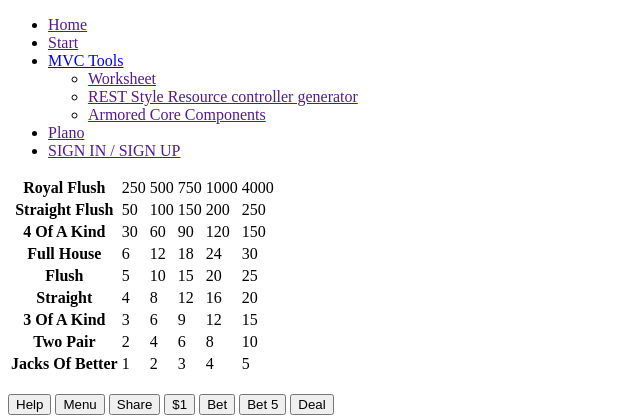
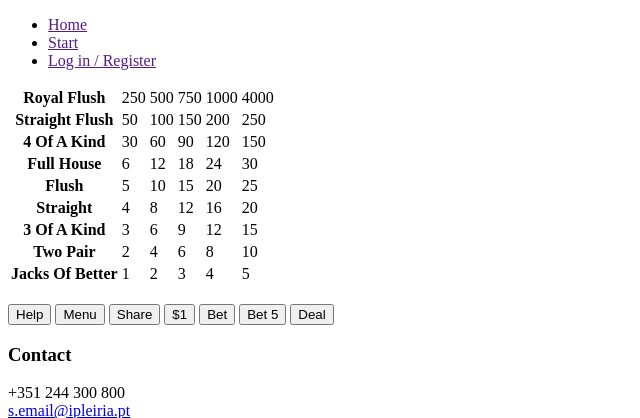
Before and after one commit to gsousa-dev/video-poker, a PHP site: the page made by webapp/view/game/index.phtml in a window 1280 px wide. Shown: the part 26-444 px from the top of the page, without its empty margins (0-640 px from the left). Run offline with PHP 8.4, Linux system fonts and the light colour scheme; the template is opened without the code that fills it, so the values that code supplies are empty.

Commit message:
Header Changes

```diff
--- a/webapp/view/layout/header.phtml
+++ b/webapp/view/layout/header.phtml
@@ -6,20 +6,22 @@ use ArmoredCore\WebObjects\URL;
 
 <!DOCTYPE html>
 <html lang="en">
+
 <head>
     <meta charset="utf-8">
-    <meta name="viewport"    content="width=device-width, initial-scale=1.0">
+    <meta name="viewport" content="width=device-width, initial-scale=1.0">
     <meta name="description" content="">
-    <meta name="author"      content="Silvio Priem Mendes, PhD">
 
-    <title>Weblogic MVC</title>
+    <title>Video Poker</title>
 
     <?=AssetBundler::css()?>
 
         <link rel="shortcut icon" href="<?= Asset::image('gt_favicon.png')?>">
         <link rel="stylesheet" media="screen" href="http://fonts.googleapis.com/css?family=Open+Sans:300,400,700">
         <!-- Custom styles for our site template -->
-    <link rel="stylesheet" href="<?= Asset::css('/bootstrap-theme.css')?>" media="screen" >
+        <link rel="stylesheet" href="<?= Asset::css('/bootstrap.min.css')?>" media="screen">
+        <link rel="stylesheet" href="<?= Asset::css('/bootstrap-theme.css')?>" media="screen">
+        <link rel="stylesheet" href="<?= Asset::css('/game.css')?>" media="screen">
 
         <!-- HTML5 shim and Respond.js IE8 support of HTML5 elements and media queries -->
         <!--[if lt IE 9]>
@@ -30,29 +32,27 @@ use ArmoredCore\WebObjects\URL;
 
 <body class="home">
     <!-- Fixed navbar -->
-<div class="navbar navbar-inverse navbar-fixed-top headroom" >
+    <div class="navbar navbar-inverse navbar-fixed-top headroom">
         <div class="container">
             <div class="navbar-header">
                 <!-- Button for smallest screens -->
-            <button type="button" class="navbar-toggle" data-toggle="collapse" data-target=".navbar-collapse"><span class="icon-bar"></span> <span class="icon-bar"></span> <span class="icon-bar"></span> </button>
-            <a class="navbar-brand" href="<?= URL::toRoute('home/index')?>"><img src="<?= Asset::image('logo.png')?>" alt="WEBlogic MVC"></a>
+                <button type="button" class="navbar-toggle" data-toggle="collapse" data-target=".navbar-collapse">
+                    <span class="icon-bar"></span>
+                    <span class="icon-bar"></span>
+                    <span class="icon-bar"></span>
+                </button>
+                <a class="navbar-brand" href="<?= URL::toRoute('home/index')?>">
+                    <img src="<?= Asset::image('logo.png')?>" alt="WEBlogic MVC">
+                </a>
             </div>
             <div class="navbar-collapse collapse">
                 <ul class="nav navbar-nav pull-right">
                     <li class="active"><a href="<?= URL::toRoute('home/index')?>">Home</a></li>
                     <li><a href="<?= URL::toRoute('home/start')?>">Start</a></li>
-                <li class="dropdown">
-                    <a href="#" class="dropdown-toggle" data-toggle="dropdown">MVC Tools<b class="caret"></b></a>
-                    <ul class="dropdown-menu">
-                        <li class="active"><a href="<?=Url::toRoute('home/worksheet')?>">Worksheet</a></li>
-                        <li><a href="<?= Url::toRoute('devtools/restcontrollerform')?>">REST Style Resource controller generator</a></li>
-                        <li><a href="<?= Url::toRoute('devtools/accomponents')?>">Armored Core Components</a></li>
+                    <li><a class="btn" href="<?= URL::toRoute('home/login')?>">Log in / Register</a></li>
                 </ul>
-                </li>
-                <li><a href="<?=URL::toRoute('plano/index')?>">Plano</a></li>
-                <li><a class="btn" href="<?= URL::toRoute('home/login')?>">SIGN IN / SIGN UP</a></li>
-            </ul>
-        </div><!--/.nav-collapse -->
+            </div>
+            <!--/.nav-collapse -->
         </div>
     </div>
     <!-- /.navbar -->
```
Lines whose indentation alone changed are shown as unchanged.
